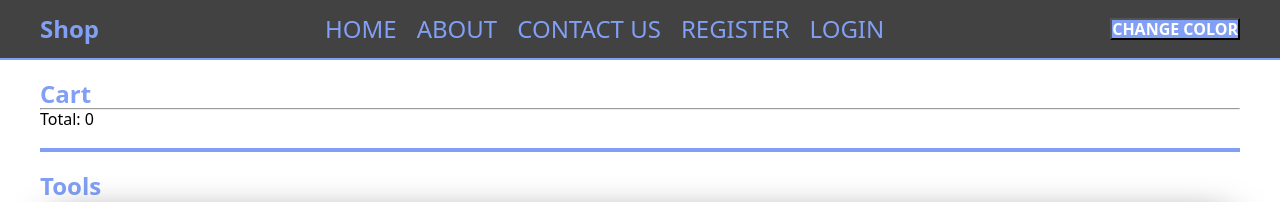
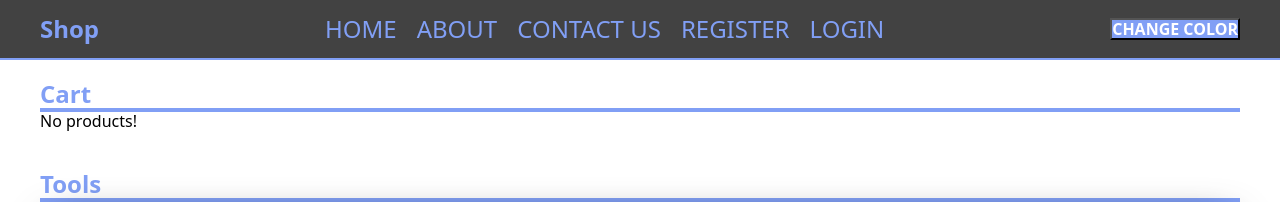
Before and after one commit to BootCampGoIT/BootCamp8, a React (Create React App) app: page / in a window 1280 px wide. Shown: the top 202 px of the page. Built offline with nearby package versions, Linux system fonts and the light colour scheme.

Commit message:
added styles

```diff
--- a/src/Components/cart/Cart.js
+++ b/src/Components/cart/Cart.js
@@ -1,9 +1,17 @@
 import React from "react";
+import { darkColors } from "../../styles/colors";
 import CartItem from "./cartItem/CartItem";
+import { CartStyled } from "./CartStyled";
 
 const Cart = ({ cart, removeFromCart, addItem, removeItem }) => {
+  const getTotalPrice = () => {
+    return cart.reduce(
+      (acc, product) => (acc += product.price * product.quantity),
+      0
+    );
+  };
   return (
-    <>
+    <CartStyled colors={darkColors}>
       <ul className='cartList'>
         {cart.map((product) => (
           <CartItem
@@ -15,11 +23,14 @@ const Cart = ({ cart, removeFromCart, addItem, removeItem }) => {
           />
         ))}
       </ul>
-      <hr />
-      <p className='totalCount'>
-        Total: {cart.reduce((acc, product) => (acc += product.price), 0)}
-      </p>
-    </>
+      {getTotalPrice() ? (
+        <p className='totalCount'>
+          <span>Total:</span> <span>{getTotalPrice()} UAH</span>
+        </p>
+      ) : (
+        <p>No products!</p>
+      )}
+    </CartStyled>
   );
 };
 
--- a/src/Components/cart/CartStyled.js
+++ b/src/Components/cart/CartStyled.js
@@ -1 +1,14 @@
 import styled from "styled-components";
+
+export const CartStyled = styled.div`
+  .totalCount {
+    border-top: 3px solid ${(props) => props.colors.main};
+    padding: 10px 0;
+    font-weight: 700;
+    font-size: 20px;
+    color: ${(props) => props.colors.main};
+    display: flex;
+    justify-content: space-between;
+    align-items: center;
+  }
+`;
--- a/src/Components/cart/cartItem/CartItem.js
+++ b/src/Components/cart/cartItem/CartItem.js
@@ -26,7 +26,7 @@ const CartItem = ({
   return (
     <CartItemStyled key={id} colors={darkColors}>
       <h3 className='cartItemTitle'>{name}</h3>
-      <p className='cartItemPrice'>{price}</p>
+      <p className='cartItemPrice'>{price} UAH/PCS</p>
       <div className='options'>
         <button type='button' disabled={quantity === 1} onClick={remove}>
           <svg className='buttonIcon'>
--- a/src/Components/cart/cartItem/CartItemStyled.js
+++ b/src/Components/cart/cartItem/CartItemStyled.js
@@ -4,6 +4,10 @@ export const CartItemStyled = styled.li`
   display: flex;
   justify-content: space-between;
   align-items: center;
+  margin-top: 10px;
+  &:last-child {
+    margin-bottom: 10px;
+  }
 
   .options {
     display: flex;
@@ -23,6 +27,15 @@ export const CartItemStyled = styled.li`
     color: ${(props) => props.colors.main};
   }
 
+  .cartItemTitle {
+    flex-grow: 1;
+  }
+
+  .cartItemPrice {
+    font-weight: 700;
+    margin-right: 20px;
+  }
+
   .buttonIcon {
     fill: currentColor;
     width: 20px;
@@ -32,6 +45,8 @@ export const CartItemStyled = styled.li`
   .cartItemQuantity {
     margin: 0 10px;
     font-weight: 700;
+    width: 20px;
+    text-align: center;
   }
 
   .options button:last-child {
@@ -42,5 +57,8 @@ export const CartItemStyled = styled.li`
     border: 1px solid ${(props) => props.colors.active};
     color: ${(props) => props.colors.active};
     cursor: pointer;
+    transform: scale(1.1);
+    transition: 300ms;
+
   }
 `;
--- a/src/Components/products/ProductsListItemStyled.js
+++ b/src/Components/products/ProductsListItemStyled.js
@@ -7,7 +7,7 @@ export const ProductsListItemStyled = styled.li`
   display: flex;
   flex-direction: column;
   align-items: center;
-  border: 1px solid ${({ colors }) => colors.primary};
+  /* border: 1px solid ${({ colors }) => colors.primary}; */
   -webkit-box-shadow: 6px 6px 39px -6px rgba(0, 0, 0, 0.75);
   -moz-box-shadow: 6px 6px 39px -6px rgba(0, 0, 0, 0.75);
   box-shadow: 6px 6px 39px -6px rgba(0, 0, 0, 0.75);
@@ -76,7 +76,6 @@ export const ProductsListItemStyled = styled.li`
     flex-basis: calc((100% - 40px) / 4);
     margin-left: 10px;
     height: 650px;
-
     margin-top: 10px;
   }
 `;
--- a/src/Components/section/SectonStyled.js
+++ b/src/Components/section/SectonStyled.js
@@ -2,10 +2,10 @@ import styled from "styled-components";
 
 export const SectionStyled = styled.section`
   margin-top: 20px;
-  border-bottom: 4px solid ${({ colors }) => colors.main};
+
   padding-bottom: 20px;
   .sectionTitle {
     color: ${({ colors }) => colors.main};
-
+    border-bottom: 4px solid ${({ colors }) => colors.main};
   }
 `;
```
